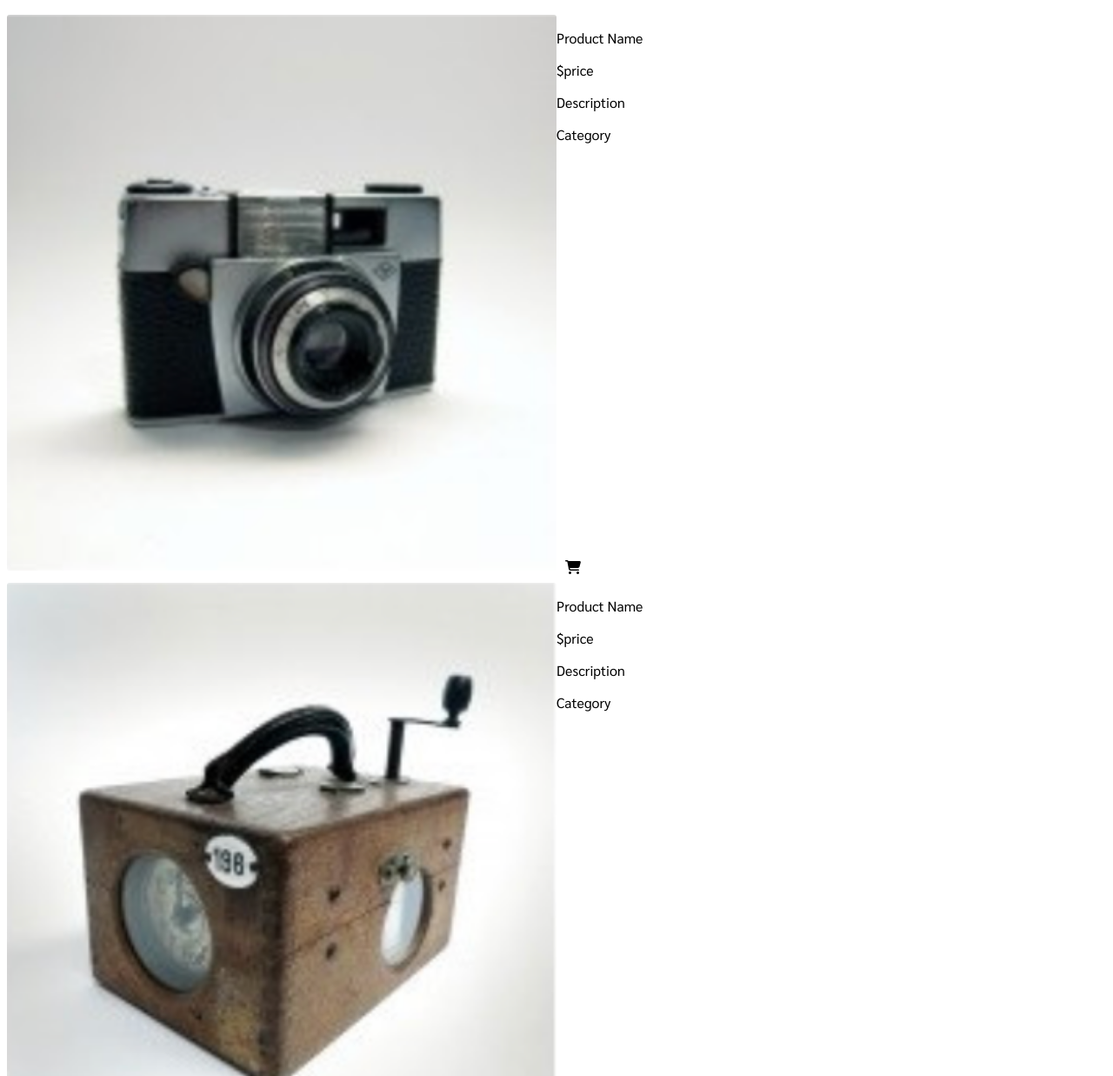
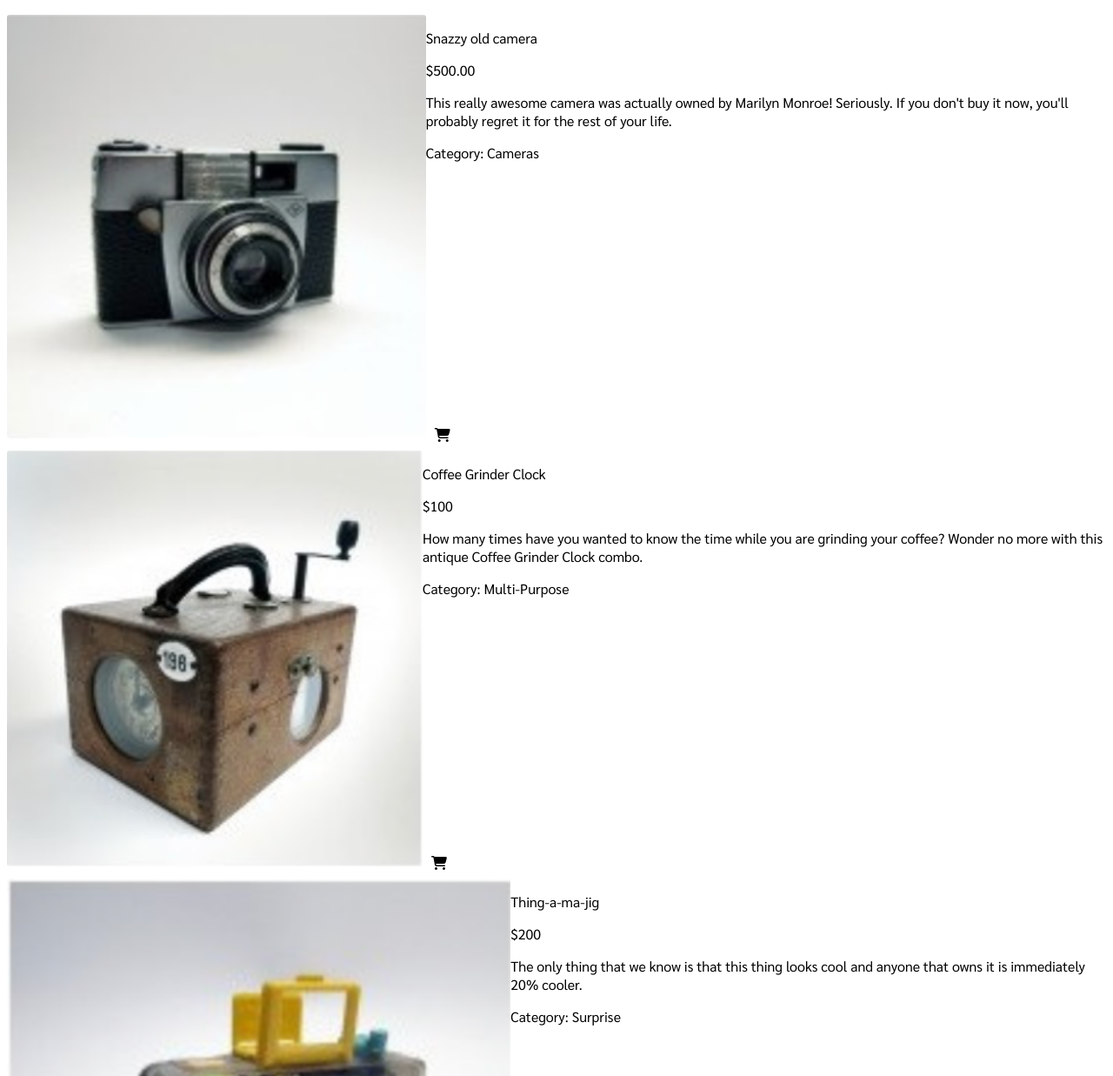
Before and after one commit to ambermetz/group-project-1, a plain HTML site: page index.html in a window 1280 px wide. Shown: the part 63-1300 px from the top of the page at 87% size. Drawn offline with Linux system fonts and the light colour scheme.

Commit message:
added some product descriptions to start working on some functions.

```diff
--- a/index.html
+++ b/index.html
@@ -22,10 +22,11 @@
           <img alt="old camera" src="assets/camera.jpg" />
         </div>
         <div class="itemContent">
-          <p class="productName">Product Name</p>
-          <p class="productPrice">$price</p>
-          <p>Description</p>
-          <p>Category</p>
+          <p class="productName">Snazzy old camera</p>
+          <p class="productPrice">$500.00</p>
+          <p>This really awesome camera was actually owned by Marilyn Monroe!
+           Seriously.  If you don't buy it now, you'll probably regret it for the rest of your life.</p>
+          <p>Category: Cameras</p>
           <i class="fas fa-shopping-cart cart-icon"></i>
         </div>
       </section>
@@ -34,10 +35,10 @@
           <img alt="rustic coffee clock" src="assets/coffeeclock.jpg" />
         </div>
         <div class="itemContent">
-          <p class="productName">Product Name</p>
-          <p class="productPrice">$price</p>
-          <p>Description</p>
-          <p>Category</p>
+          <p class="productName">Coffee Grinder Clock</p>
+          <p class="productPrice">$100</p>
+          <p>How many times have you wanted to know the time while you are grinding your coffee?  Wonder no more with this antique Coffee Grinder Clock combo.</p>
+          <p>Category: Multi-Purpose</p>
           <i class="fas fa-shopping-cart cart-icon"></i>
         </div>
       </section>
@@ -46,20 +47,20 @@
           <img alt="dohicky" src="assets/dohicky.jpg" />
         </div>
         <div class="itemContent">
-          <p class="productName">Product Name</p>
-          <p class="productPrice">$price</p>
-          <p>Description</p>
-          <p>Category</p>
+          <p class="productName">Thing-a-ma-jig</p>
+          <p class="productPrice">$200</p>
+          <p>The only thing that we know is that this thing looks cool and anyone that owns it is immediately 20% cooler.</p>
+          <p>Category: Surprise</p>
           <i class="fas fa-shopping-cart cart-icon"></i>
         </div>
       </section>
       <section id="item_4">
         <div class="photo 4"><img alt="old fan" src="assets/fan.jpg" /></div>
         <div class="itemContent">
-          <p class="productName">Product Name</p>
-          <p class="productPrice">$price</p>
-          <p>Description</p>
-          <p>Category</p>
+          <p class="productName">Hot-Hot Fan</p>
+          <p class="productPrice">$50</p>
+          <p>This original Hot-Hot Fan will keep you nice and cool-cool.  What more could you want!?</p>
+          <p>Category: Fan</p>
           <i class="fas fa-shopping-cart cart-icon"></i>
         </div>
       </section>
```
